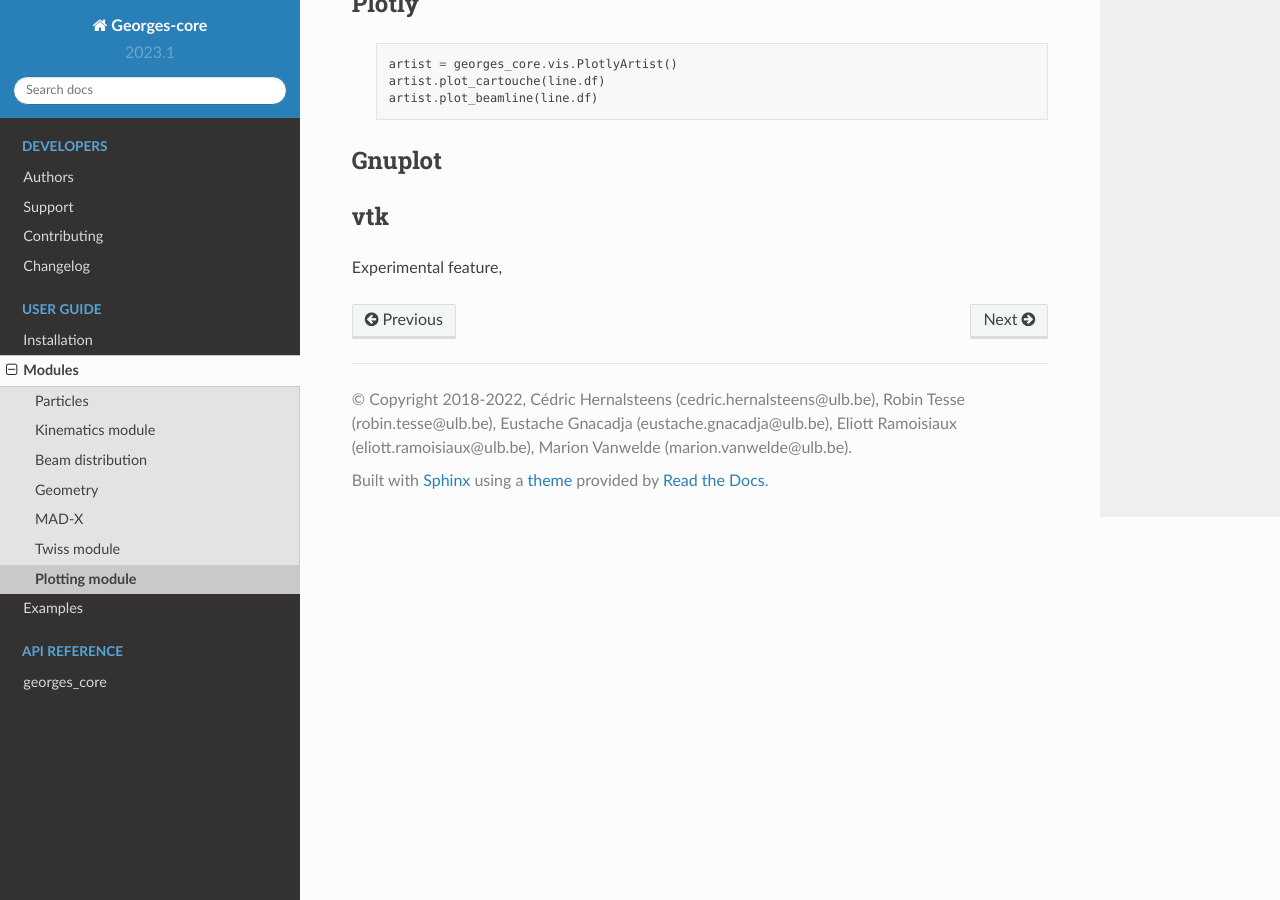
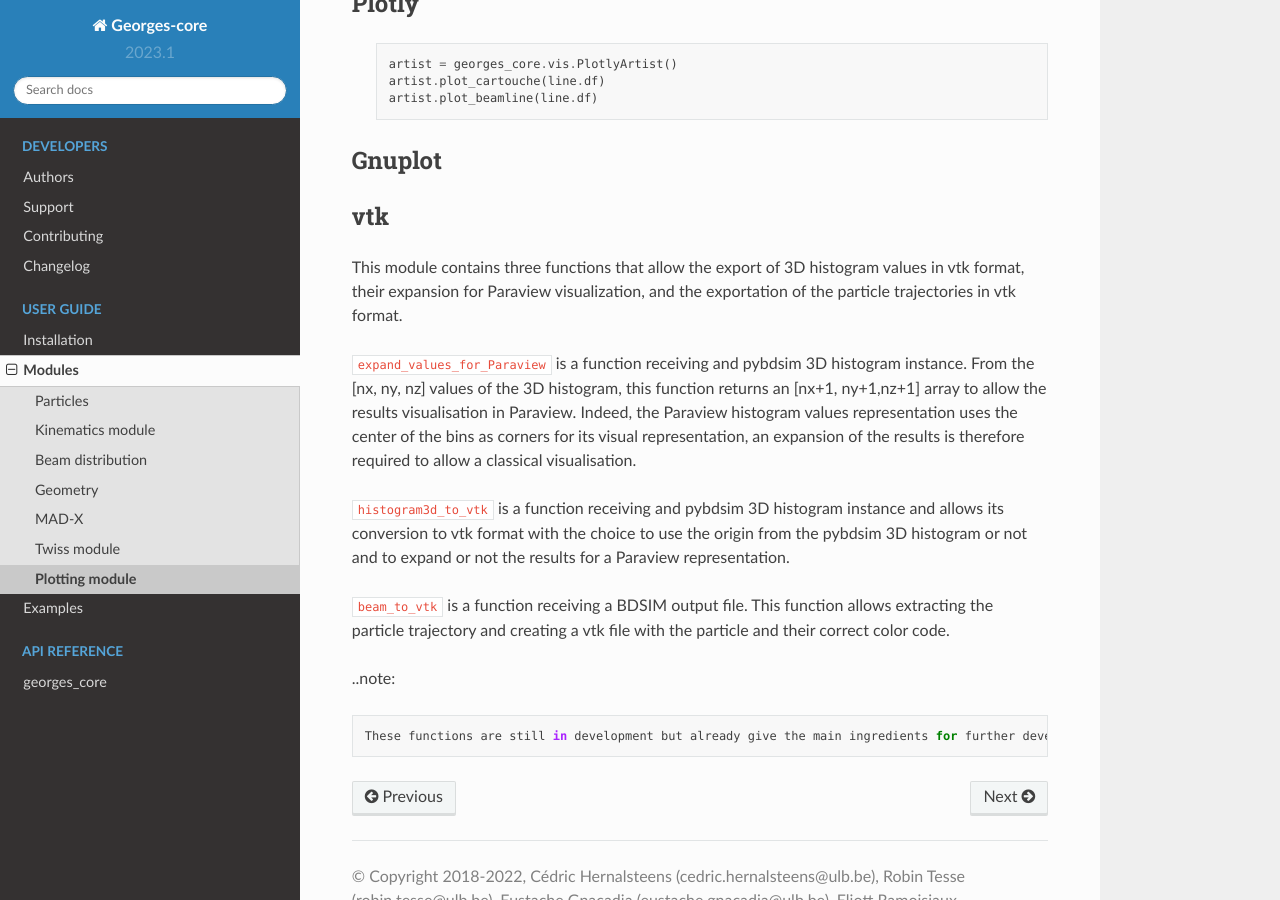
Before and after one commit to ULB-Metronu/georges-core, a Sphinx documentation site: the page built from docs/modules/plotting.rst, in a window 1280 px wide and 900 px high, scrolled down 425 px. Built offline with Sphinx 7.4.7 and the Read the Docs theme 2.0.0, drawn with Linux system fonts in a browser that asks for light colours.

Commit message:
Improve before merge

```diff
--- a/docs/modules/plotting.rst
+++ b/docs/modules/plotting.rst
@@ -29,4 +29,15 @@ Gnuplot
 
 vtk
 ###
-Experimental feature,
+
+This module contains three functions that allow the export of 3D histogram values in vtk format, their expansion for Paraview visualization, and the exportation of the particle trajectories in vtk format.
+
+:code:`expand_values_for_Paraview` is a function receiving and pybdsim 3D histogram instance. From the [nx, ny, nz] values of the 3D histogram, this function returns an [nx+1, ny+1,nz+1] array to allow the results visualisation in Paraview. Indeed, the Paraview histogram values representation uses the center of the bins as corners for its visual representation, an expansion of the results is therefore required to allow a classical visualisation.
+
+:code:`histogram3d_to_vtk` is a function receiving and pybdsim 3D histogram instance and allows its conversion to vtk format with the choice to use the origin from the pybdsim 3D histogram or not and to expand or not the results for a Paraview representation.
+
+:code:`beam_to_vtk` is a function receiving a BDSIM output file. This function allows extracting the particle trajectory and creating a vtk file with the particle and their correct color code.
+
+..note::
+
+ These functions are still in development but already give the main ingredients for further developments
```
Also changed, not shown: 2 other files.
